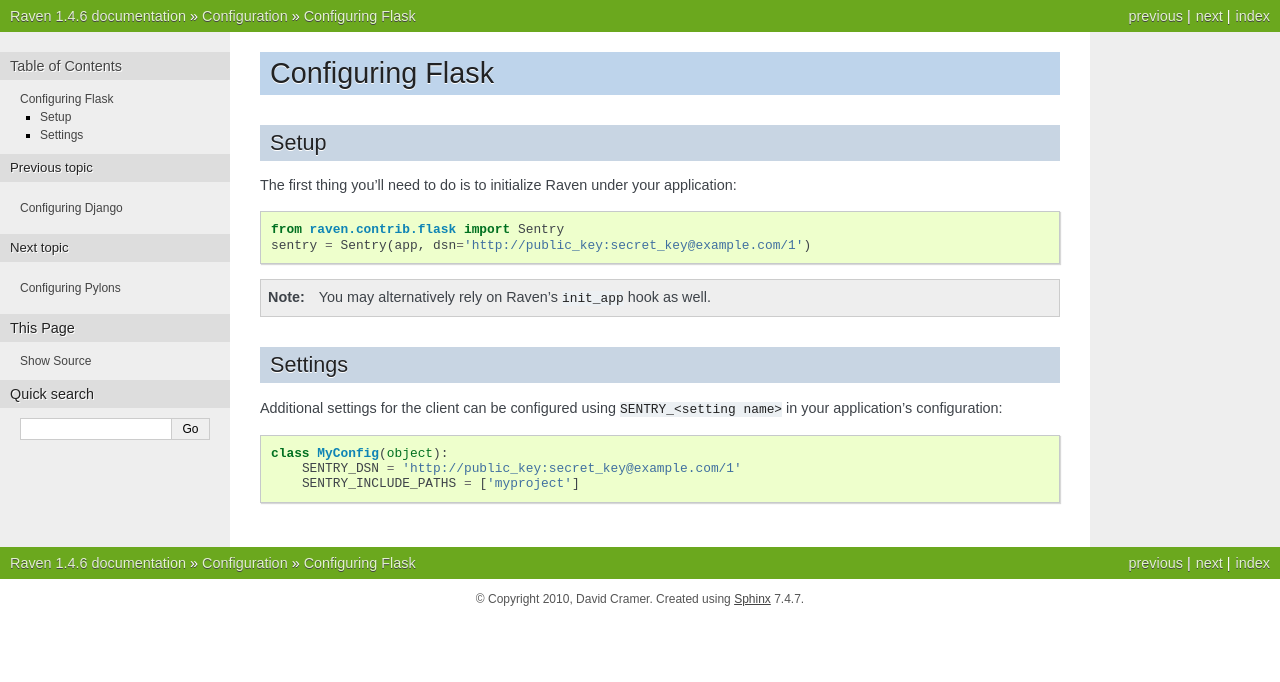
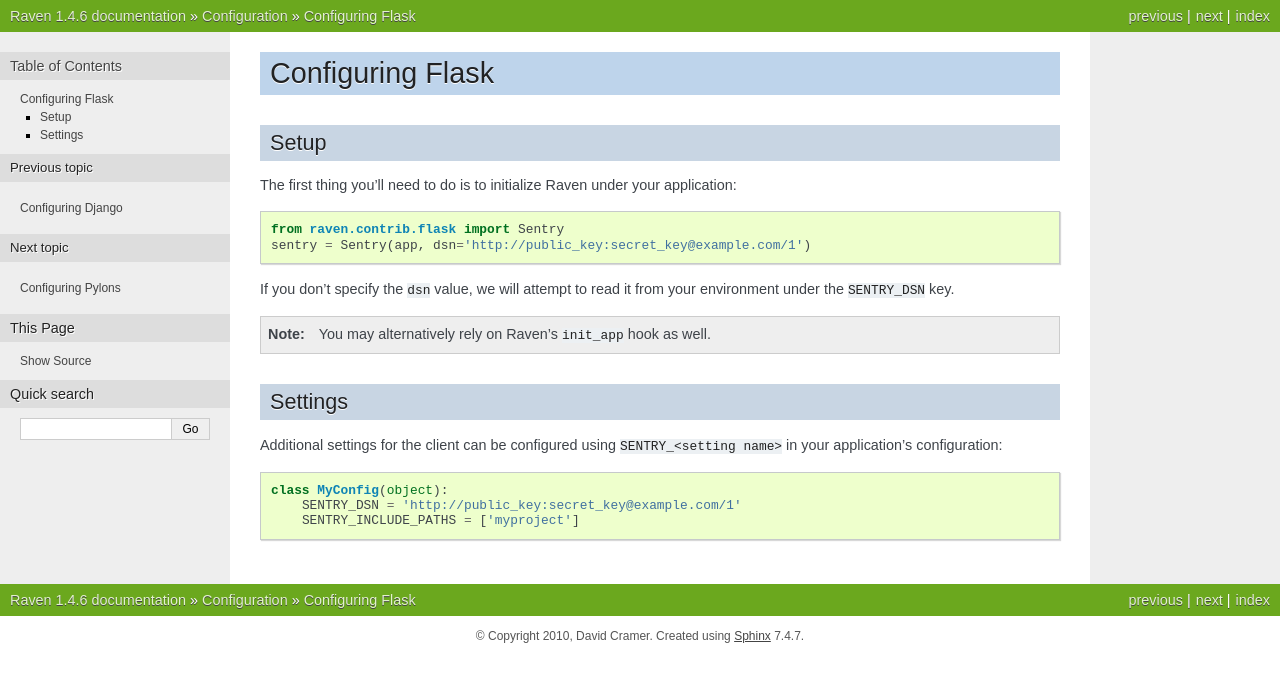
Before and after one commit to JohnFredok/apm-agent-python, a Sphinx documentation site: the page built from docs/config/flask.rst, in a window 1280 px wide. Shown: the top 682 px of the page. Built offline with Sphinx 7.4.7, drawn with Linux system fonts in a browser that asks for light colours.

Commit message:
Improve Flask documentation

```diff
--- a/docs/config/flask.rst
+++ b/docs/config/flask.rst
@@ -9,6 +9,9 @@
     from raven.contrib.flask import Sentry
     sentry = Sentry(app, dsn='http://public_key:secret_key@example.com/1')
 
+If you don't specify the ``dsn`` value, we will attempt to read it from your environment under
+the ``SENTRY_DSN`` key.
+
 .. note:: You may alternatively rely on Raven's ``init_app`` hook as well.
 
 Settings
```
